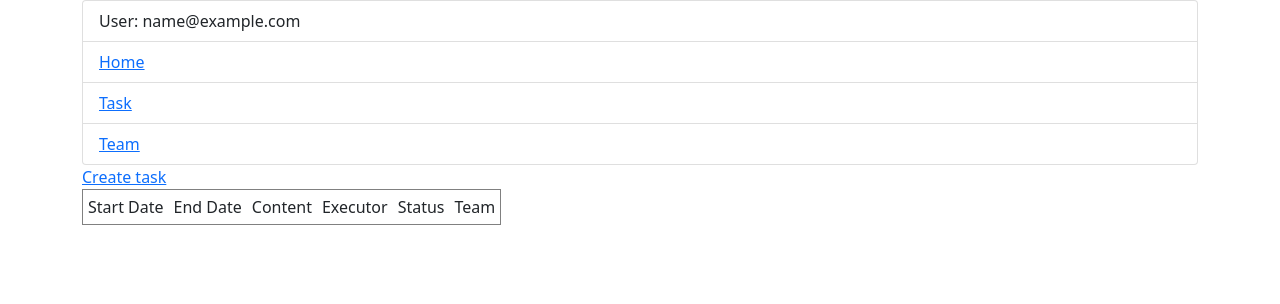
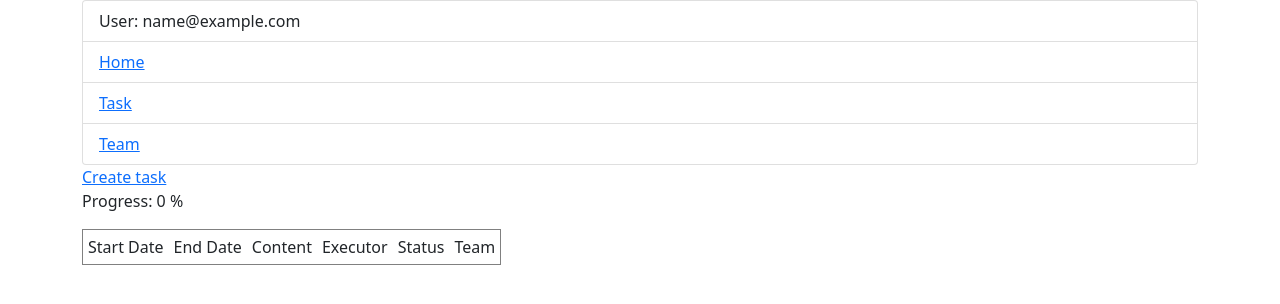
Before and after one commit to VladimirKrutko/IO_Organizer, a Django app: page /users/show_task in a window 1280 px wide. Shown: the top 304 px of the page. Run offline with Django 4.2, Linux system fonts and the light colour scheme; the visitor is signed in with stand-in values (Sample User, id 1); data that the repository does not hold is empty.

Commit message:
add_progress_field

```diff
--- a/task_manager/task/templates/task/task.html
+++ b/task_manager/task/templates/task/task.html
@@ -3,7 +3,9 @@
 {% block content %}
  <a href="{% url 'create_task'  %}">Create task</a>
 
+
 {% if user.is_authenticated %}
+ <p> Progress: {{ progres }} %</p>
 <table border = "1" cellpadding = "5" cellspacing = "5">
     <td>Start Date</td>
     <td>End Date</td>
--- a/task_manager/task/views.py
+++ b/task_manager/task/views.py
@@ -30,7 +30,11 @@ def get_team_task(request, pk):
     for i in tasks:
         i['executor'] = request.user.email
         i['team'] = Team.objects.get(id=i['team_id']).name
-    return render(request, 'task/task.html', {'data': tasks})
+    if len(tasks) == 0:
+        progress = 0
+    else:
+        progress = round((len([t for t in tasks if t['status'] == 'D']) / len(tasks)) * 100)
+    return render(request, 'task/task.html', {'data': tasks, 'progres': str(progress)})
 
 
 class AddUserTeamView(View):
@@ -63,6 +67,7 @@ def get_team_info(request):
     teams = Team.objects.filter(user_id=request.user)
     data = [{'name': team.name, 'id': team.id, 'users': [{'id': user.id, 'email': user.email}
                                                          for user in team.user_id.all()]} for team in teams]
+    # progress =
     return render(request, 'task/team.html', {'data': data})
 
 
@@ -142,7 +147,11 @@ def get_user_task(request):
     for i in tasks:
         i['executor'] = request.user.email
         i['team'] = Team.objects.get(id=i['team_id']).name
-    return render(request, 'task/task.html', {'data': tasks})
+    if len(tasks) == 0:
+        progress = 0
+    else:
+        progress = round((len([t for t in tasks if t['status'] == 'D']) / len(tasks)) * 100)
+    return render(request, 'task/task.html', {'data': tasks, 'progres': str(progress)})
 
 
 class TaskView(View):
@@ -165,7 +174,7 @@ class TaskView(View):
             print(team_name)
             team = Team.objects.get(name=team_name)
             Task(content=form.cleaned_data.get('content'), executor=user, status=form.cleaned_data.get('status'),
-                 end_data=datetime.strptime(end_date, '%m/%d/%y %H:%M'), team=team).save()
+                 end_data=end_date, team=team).save()
             return redirect('task')
         context = {
             'form': form
```
